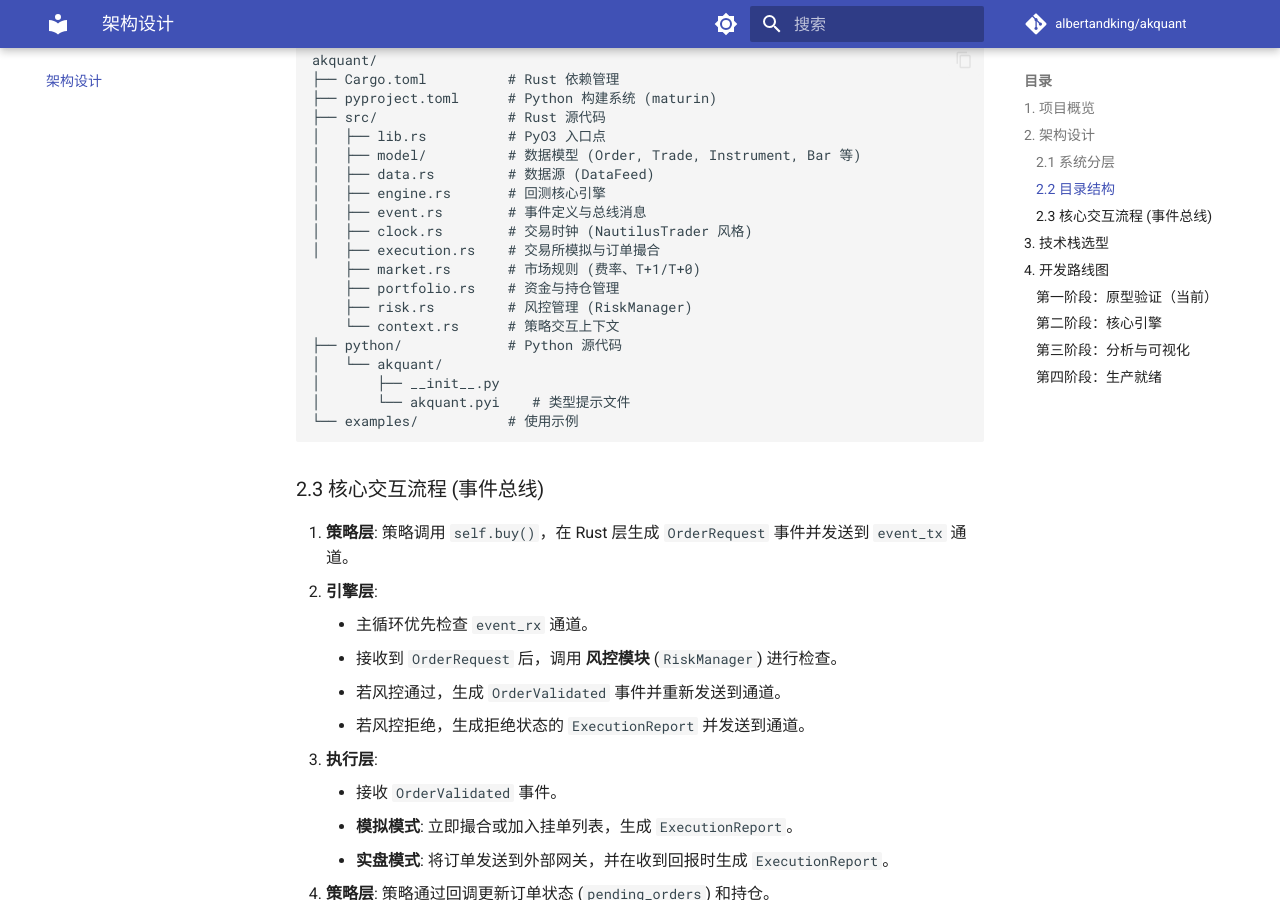
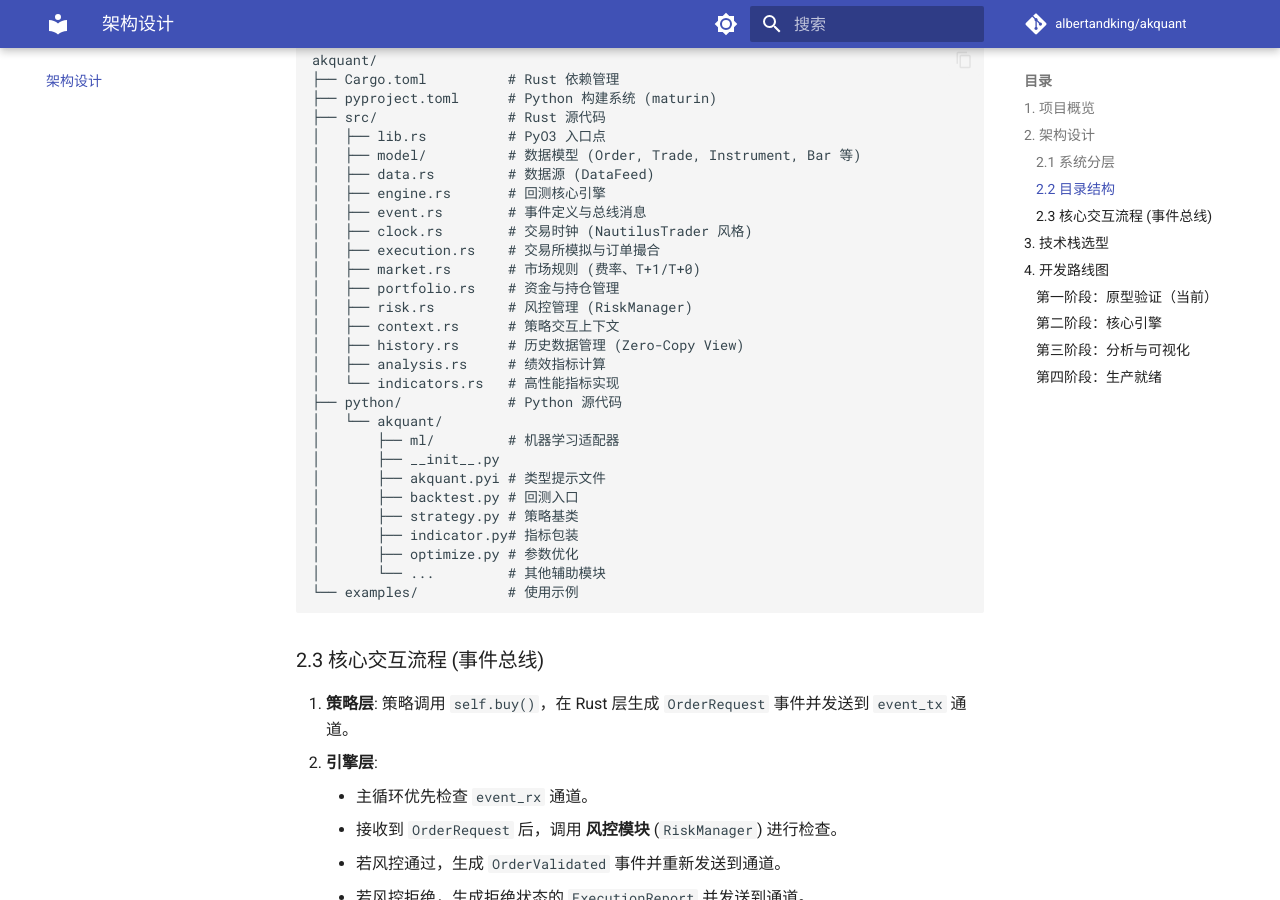
Before and after one commit to akfamily/akquant, an MkDocs documentation site: the page built from docs/architecture.md, in a window 1280 px wide and 900 px high, scrolled down 1135 px. Built offline with MkDocs 1.6.1 and Material for MkDocs 9.7.7, drawn with Linux system fonts in a browser that asks for light colours; comment, search, counter and statistics services are not loaded.

Commit message:
docs: 更新文档以反映最新功能和架构
- 更新 Python 最低版本要求为 3.10
- 移除示例中不存在的文件引用
- 在性能指标列表中添加胜率 (Win Rate)
- 新增机器学习 (akquant.ml) 模块的 API 文档
- 更新架构图以包含新增模块

````diff
--- a/docs/architecture.md
+++ b/docs/architecture.md
@@ -38,14 +38,23 @@
 │   ├── event.rs        # 事件定义与总线消息
 │   ├── clock.rs        # 交易时钟 (NautilusTrader 风格)
 │   ├── execution.rs    # 交易所模拟与订单撮合
-    ├── market.rs       # 市场规则 (费率、T+1/T+0)
-    ├── portfolio.rs    # 资金与持仓管理
-    ├── risk.rs         # 风控管理 (RiskManager)
-    └── context.rs      # 策略交互上下文
+│   ├── market.rs       # 市场规则 (费率、T+1/T+0)
+│   ├── portfolio.rs    # 资金与持仓管理
+│   ├── risk.rs         # 风控管理 (RiskManager)
+│   ├── context.rs      # 策略交互上下文
+│   ├── history.rs      # 历史数据管理 (Zero-Copy View)
+│   ├── analysis.rs     # 绩效指标计算
+│   └── indicators.rs   # 高性能指标实现
 ├── python/             # Python 源代码
 │   └── akquant/
+│       ├── ml/         # 机器学习适配器
 │       ├── __init__.py
-│       └── akquant.pyi    # 类型提示文件
+│       ├── akquant.pyi # 类型提示文件
+│       ├── backtest.py # 回测入口
+│       ├── strategy.py # 策略基类
+│       ├── indicator.py# 指标包装
+│       ├── optimize.py # 参数优化
+│       └── ...         # 其他辅助模块
 └── examples/           # 使用示例
 ```
 
````
Also changed, not shown: docs/api.md (+18 -0 lines), docs/examples.md (+1 -1 lines), docs/index.md (+1 -1 lines), docs/installation.md (+1 -1 lines).
